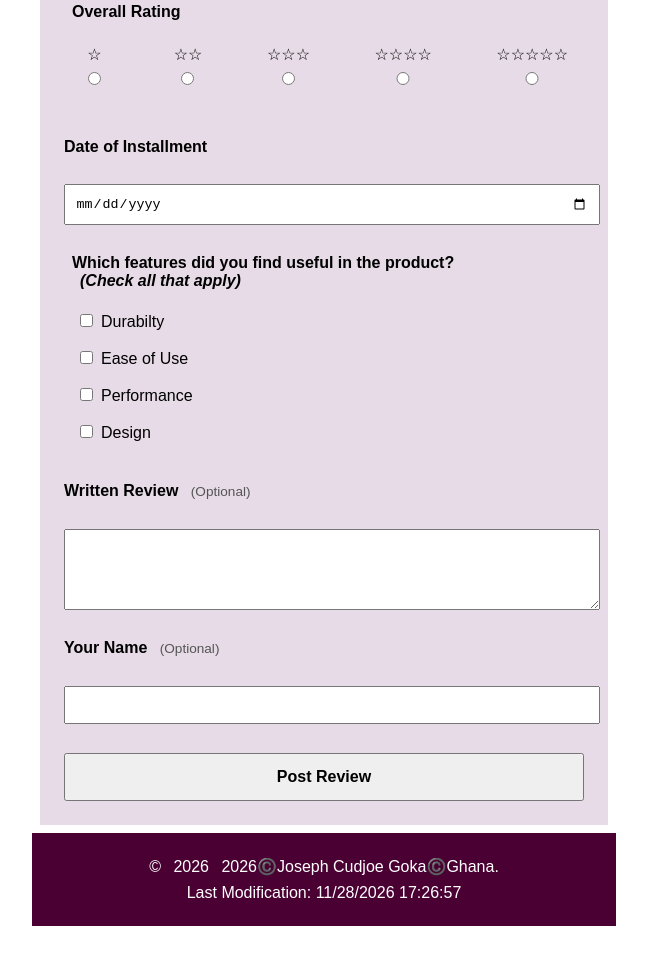
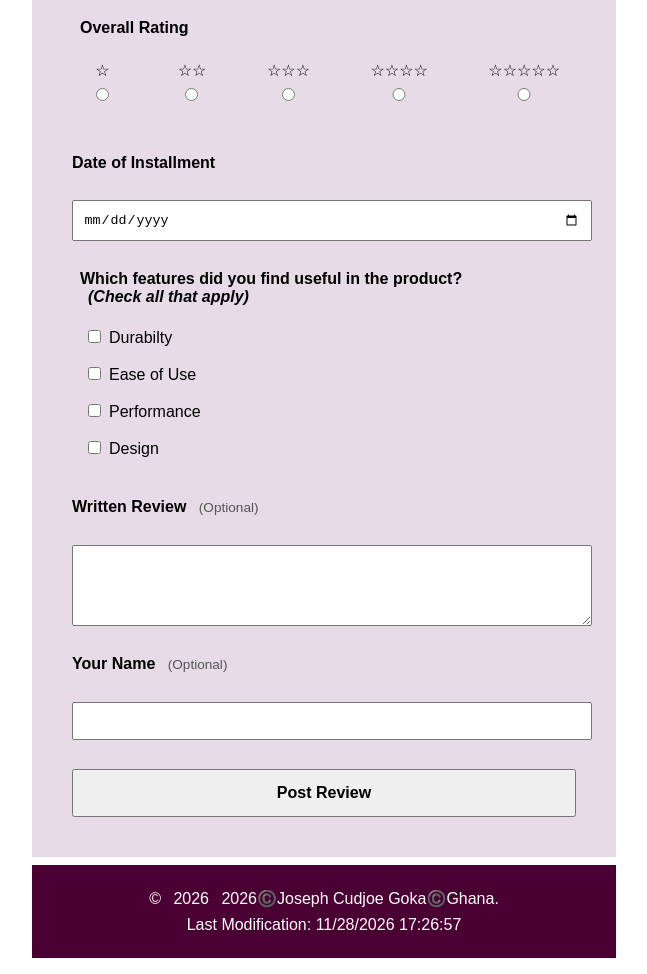
Before and after one commit to josephcudjoegoka123-byte/wdd131, a plain HTML site: page week05/form.html in a window 1280 px wide. Shown: the part 244-1218 px from the top of the page, without its empty margins (316-963 px from the left). Before the commit the page ends 1186 px from the top, so only its background shows below. Drawn offline with Linux system fonts and the light colour scheme; files whose address does not match are found by name.

Commit message:
media query

```diff
--- a/styles/form.css
+++ b/styles/form.css
@@ -86,3 +86,28 @@ footer {
     padding: 1rem;
     text-align: center;
 }
+
+@media screen and (min-width: 640px) {
+    main {
+        max-width: 640px;
+        margin: 0 auto;
+    }
+
+    form {
+        padding: 2rem;
+    }
+
+    header h1 {
+        font-size: 2rem;
+    }
+
+    .stars {
+        flex-direction: row;
+        justify-content: space-between;
+    }
+
+    input[type="submit"] {
+        width: auto;
+        min-width: 200px;
+    }
+}
```
